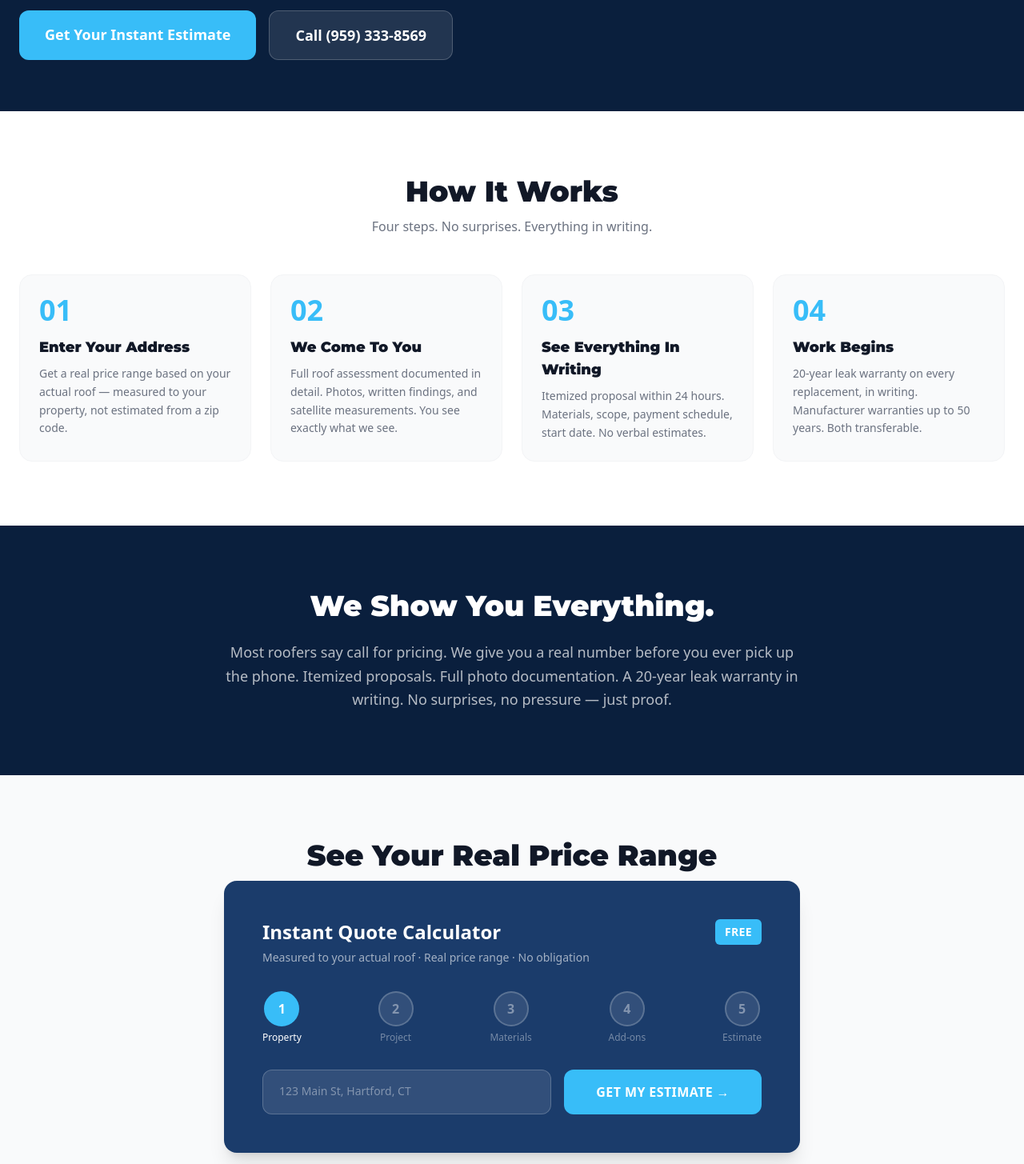
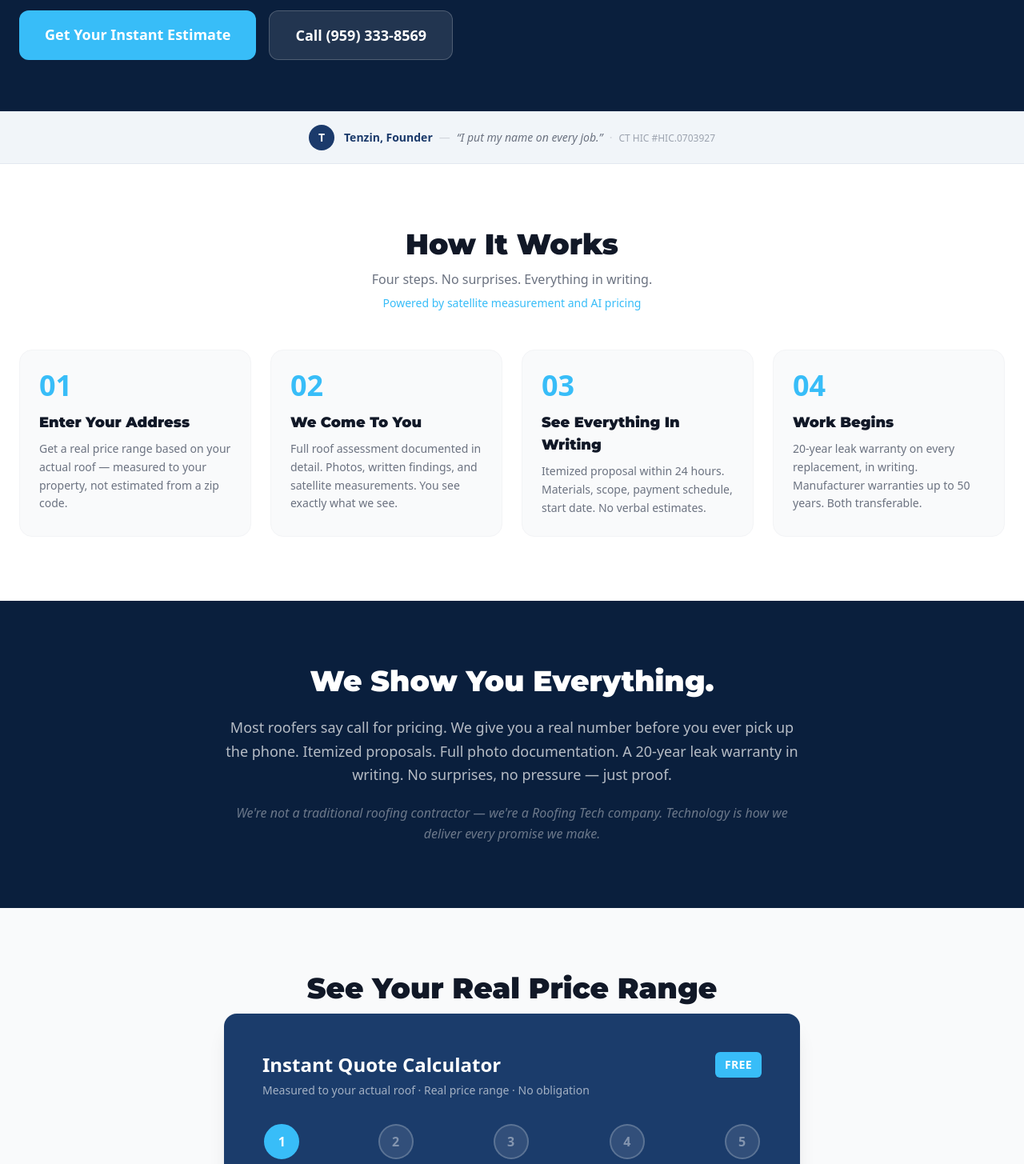
Before and after one commit to solarprolab/trust-proof-roofing, a Next.js app: page / in a window 1280 px wide. Shown: the part 660-2115 px from the top of the page at 80% size. Built offline with nearby package versions, Linux system fonts and the light colour scheme.

Commit message:
feat: Roofing Tech copy across key sections

```diff
--- a/src/app/page.tsx
+++ b/src/app/page.tsx
@@ -120,11 +120,26 @@ export default function HomePage() {
         </div>
       </section>
 
+      {/* ── FOUNDER TRUST BAR ─────────────────────────────────── */}
+      <div className="bg-[#F1F5F9] border-y border-[#E2E8F0] py-4">
+        <div className="max-w-7xl mx-auto px-6 flex flex-col sm:flex-row items-center justify-center gap-2 sm:gap-3 text-center sm:text-left">
+          <div className="w-8 h-8 rounded-full bg-[#1B3A6B] flex items-center justify-center text-white font-black text-sm flex-shrink-0">T</div>
+          <p className="text-sm text-gray-600">
+            <span className="font-semibold text-[#1B3A6B]">Tenzin, Founder</span>
+            <span className="text-gray-300 mx-2">—</span>
+            <span className="italic text-gray-500">&ldquo;I put my name on every job.&rdquo;</span>
+            <span className="text-gray-300 mx-2 hidden sm:inline">·</span>
+            <span className="text-gray-400 text-xs block sm:inline mt-0.5 sm:mt-0">CT HIC #{SITE.license}</span>
+          </p>
+        </div>
+      </div>
+
       {/* ── HOW IT WORKS ──────────────────────────────────────── */}
       <section className="py-20 bg-white">
         <div className="max-w-7xl mx-auto px-6">
           <h2 className="text-3xl sm:text-4xl font-black text-gray-900 text-center mb-3">How It Works</h2>
-          <p className="text-center text-gray-500 mb-12">Four steps. No surprises. Everything in writing.</p>
+          <p className="text-center text-gray-500 mb-2">Four steps. No surprises. Everything in writing.</p>
+          <p className="text-center text-[#38BDF8] text-sm font-medium mb-12">Powered by satellite measurement and AI pricing</p>
           <div className="grid grid-cols-1 sm:grid-cols-2 lg:grid-cols-4 gap-6">
             {steps.map((step) => (
               <div key={step.n} className="bg-gray-50 rounded-2xl p-6 border border-gray-100">
@@ -143,6 +158,9 @@ export default function HomePage() {
           <h2 className="text-3xl sm:text-4xl font-black text-white mb-6">We Show You Everything.</h2>
           <p className="text-white/70 text-lg leading-relaxed">
             Most roofers say call for pricing. We give you a real number before you ever pick up the phone. Itemized proposals. Full photo documentation. A 20-year leak warranty in writing. No surprises, no pressure — just proof.
+          </p>
+          <p className="text-white/40 text-base leading-relaxed mt-5 italic">
+            We&apos;re not a traditional roofing contractor — we&apos;re a Roofing Tech company. Technology is how we deliver every promise we make.
           </p>
         </div>
       </section>
--- a/src/components/Footer.tsx
+++ b/src/components/Footer.tsx
@@ -21,6 +21,7 @@ export default function Footer() {
               />
               <span className="text-white font-bold text-lg font-heading">{SITE.name}</span>
             </div>
+            <p className="text-xs font-semibold text-[#38BDF8] tracking-wide uppercase mb-1">Connecticut&apos;s Roofing Tech Company</p>
             <p className="text-sm text-gray-400 italic font-light mb-4">{SITE.tagline}</p>
             <address className="not-italic text-sm space-y-1 text-gray-400">
               {SITE.address.street && <div>{SITE.address.street}</div>}
```
